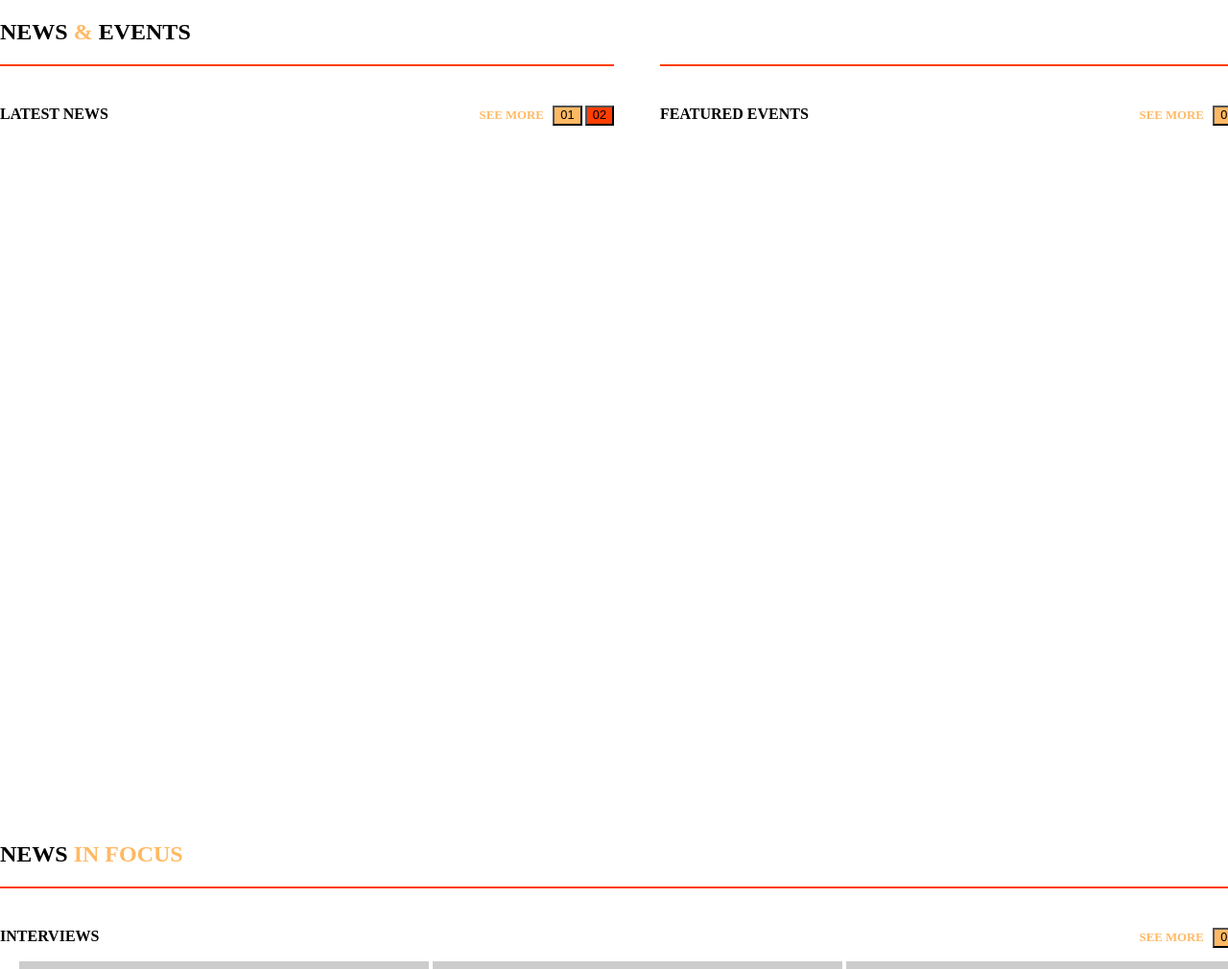
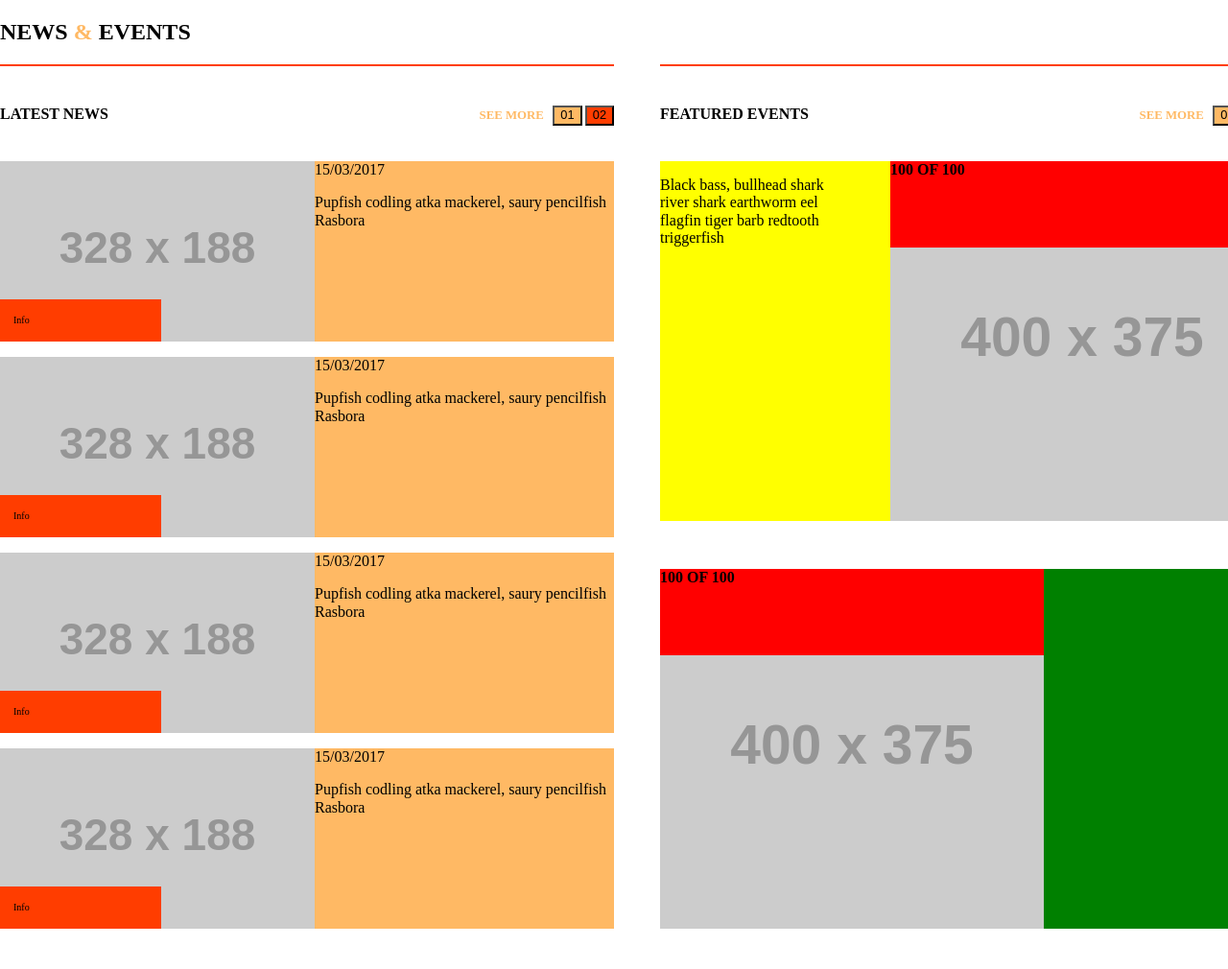
Before and after one commit to SawyerOk/two-blocks, a plain HTML site: page index.html in a window 1280 px wide. Shown: the top 1010 px of the page at 96% size. Drawn offline with Linux system fonts and the light colour scheme; placeholder pictures from the web are drawn by us.

Commit message:
section-1 mark-uped

```diff
--- a/index.html
+++ b/index.html
@@ -23,6 +23,49 @@
                 <button type="button" name="button-2">02</button>
               </small>
             </h3>
+            <ul class="li-tems">
+              <li>
+                <div class="img-cont">
+                  <img src="http://via.placeholder.com/328x188" alt="li-img-1">
+                  <p>Info</p>
+                </div>
+                <div class="text-cont">
+                  <time>15/03/2017</time>
+                  <p>Pupfish codling atka mackerel, saury pencilfish Rasbora</p>
+                </div>
+              </li>
+              <li>
+                <div class="img-cont">
+                  <img src="http://via.placeholder.com/328x188" alt="li-img-1">
+                  <p>Info</p>
+                </div>
+                <div class="text-cont">
+                  <time>15/03/2017</time>
+                  <p>Pupfish codling atka mackerel, saury pencilfish Rasbora</p>
+                </div>
+              </li>
+              <li>
+                <div class="img-cont">
+                  <img src="http://via.placeholder.com/328x188" alt="li-img-1">
+                  <p>Info</p>
+                </div>
+                <div class="text-cont">
+                  <time>15/03/2017</time>
+                  <p>Pupfish codling atka mackerel, saury pencilfish Rasbora</p>
+                </div>
+              </li>
+              <li>
+                <div class="img-cont">
+                  <img src="http://via.placeholder.com/328x188" alt="li-img-1">
+                  <p>Info</p>
+                </div>
+                <div class="text-cont">
+                  <time>15/03/2017</time>
+                  <p>Pupfish codling atka mackerel, saury pencilfish Rasbora</p>
+                </div>
+              </li>
+
+            </ul>
           </div>
         </div>
         <div class="col col-r">
@@ -35,11 +78,39 @@
               </small>
             </h3>
           </div>
+          <div class="feature-item feature-1 clearfix">
+            <div class="img-feature">
+              <h4>100 of 100</h4>
+              <img src="http://via.placeholder.com/400x375" alt="">
+            </div>
+            <div class="text-feature">
+              <p>Black bass, bullhead shark river shark earthworm eel flagfin tiger barb redtooth triggerfish </p>
+            </div>
+          </div>
+          <!-- ./feature-1 -->
+
+          <div class="feature-item feature-2 clearfix">
+            <div class="img-feature">
+              <h4>100 of 100</h4>
+              <img src="http://via.placeholder.com/400x375" alt="">
+            </div>
+            <div class="text-feature">
+              <p>Black bass, bullhead shark river shark earthworm eel flagfin tiger barb redtooth triggerfish </p>
+            </div>
+          </div>
+          <!-- .feature-2 -->
+
         </div>
+
       </div>
       <div class="aside-cont">
-        <img src="http://via.placeholder.com/672x560" alt="aside-img-1">
-        <img src="http://via.placeholder.com/672x288" alt="aside-img-2">
+        <h2><small>Search new items</small></h2>
+        <div class="aside-img-1">
+          <img src="http://via.placeholder.com/672x560" alt="aside-img-1">
+        </div>
+        <div class="aside-img-2">
+          <img src="http://via.placeholder.com/672x288" alt="aside-img-2">
+        </div>
       </div>
     </div>
     <div id="section-2">
--- a/scss/0-plugins/_col-header.scss
+++ b/scss/0-plugins/_col-header.scss
@@ -5,6 +5,7 @@
     font-size: 16px;
     text-transform: uppercase;
     margin-top: 41px;
+    margin-bottom: 39px;
   }
 
   small {
--- /dev/null
+++ b/scss/0-plugins/_feature-item.scss
@@ -0,0 +1,43 @@
+.feature-item {
+  background: green;
+  overflow: hidden;
+  height: 375px;
+
+
+  .img-feature{
+    position: relative;
+    z-index: 2;
+    display: inline;
+    width:400px;
+
+
+    h4 {
+      width: 100%;
+      position: absolute;
+      margin: 0px;
+      height: 90px;
+      background: red;
+      z-index: 10;
+
+    }
+
+  }
+  .text-feature {
+    display: inline;
+    width: 192px;
+  }
+
+
+
+}
+
+.feature-1 {
+  background: yellow;
+  margin-bottom: 50px;
+  .img-feature{
+    float: right;
+  }
+  .text-feature{
+    float: left;
+  }
+}
--- /dev/null
+++ b/scss/0-plugins/_li-items.scss
@@ -0,0 +1,42 @@
+ul {
+  padding-left: 0;
+  overflow: hidden;
+  li {
+    margin-bottom: 16px;
+    height: 188px;
+    .img-cont {
+      display: inline;
+      float: left;
+      width: 328px;
+      height: 188px;
+      img {
+        position: relative;
+        z-index: 1;
+
+      }
+
+      p {
+        padding-left: 14px;
+        padding-top: 17px;
+        padding-bottom: 17px;
+        width: 168px;
+        height: 44px;
+        margin: 0;
+        position: relative;
+
+        font-size: 10px;
+        line-height: 1em;
+        top: -48px;
+        z-index: 5;
+        background: $main-color;
+      }
+    }
+    .text-cont {
+      display: inline;
+      float: right;
+      width: 312px;
+      height: 188px;
+      background: $sem-color;
+    }
+  }
+}
--- a/scss/0-plugins/_plugins-dir.scss
+++ b/scss/0-plugins/_plugins-dir.scss
@@ -3,3 +3,5 @@
 @import "_col-header";
 @import "_clearfix";
 @import "_in-class";
+@import "_li-items";
+@import "_feature-item";
--- a/scss/1-base/_base-dir.scss
+++ b/scss/1-base/_base-dir.scss
@@ -1,4 +1,4 @@
-h2 {
+h2,h3,h4 {
   text-transform: uppercase;
 }
 a {
@@ -8,3 +8,7 @@ a {
 ul {
   list-style: none;
 }
+
+* {
+  box-sizing: border-box;
+}
--- a/scss/2-layouts/_section-1.scss
+++ b/scss/2-layouts/_section-1.scss
@@ -11,4 +11,7 @@ $marg : 48/2;
   .col-r {
     margin-left: $marg+px;
   }
+
+
+
 }
--- a/scss/3-modules/_aside-cont.scss
+++ b/scss/3-modules/_aside-cont.scss
@@ -3,4 +3,8 @@
   display: inline;
   float: right;
 
+  .aside-img-1{
+    margin-bottom: 48px;
+  }
+
 }
```
Also changed, not shown: css/app.css, 1 other file.
